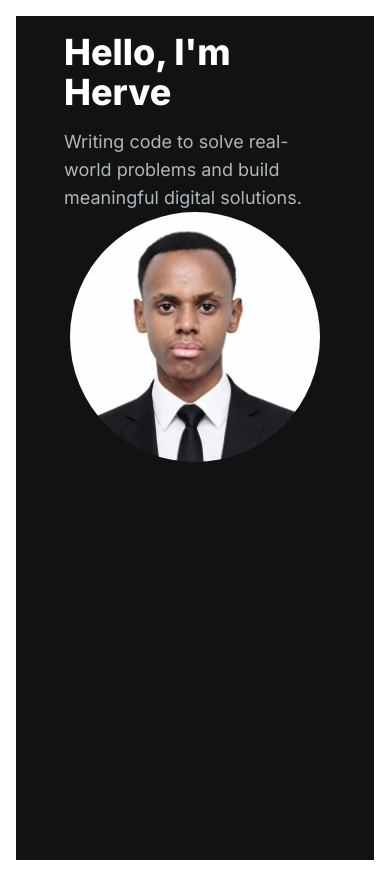
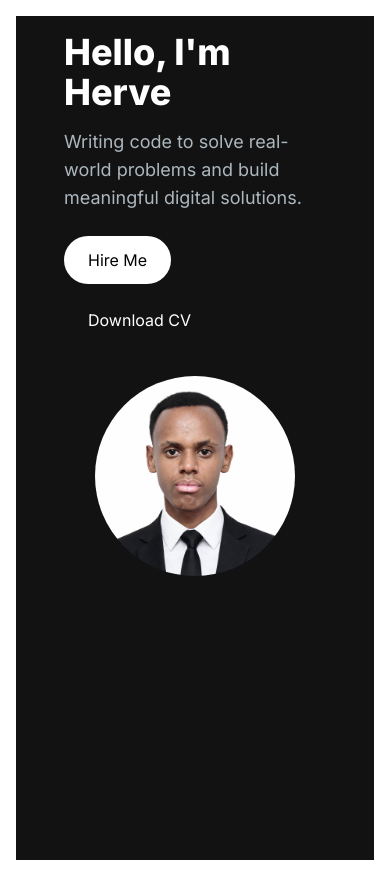
Before and after one commit to mupenziherve/non-stop-challenges, a Next.js app in the folder my-portifolio/portifolio/: page / in a window 390 px wide. Built offline with nearby package versions, Linux system fonts and the light colour scheme.

Commit message:
HeroSection

```diff
--- a/my-portifolio/portifolio/app/components/HeroSection.jsx
+++ b/my-portifolio/portifolio/app/components/HeroSection.jsx
@@ -9,19 +9,32 @@ const HeroSection = () => {
             Hello, I'm Herve
           </h1>
 
-          <p className="text-[#adb7be] text-lg lg:text-xl">
+          <p className="text-[#adb7be] mb-6 text-lg lg:text-xl">
             Writing code to solve real-world problems and build meaningful
             digital solutions.
           </p>
+          <div>
+            <button className="bg-white rounded-full text-black px-6 py-3 mr-4 hover:bg-slate-200">
+              Hire Me
+            </button>
+            <button className="px-6 py-3 rounded-full hover:bg-green text-white border-white mt-3">
+              Download CV
+            </button>
+          </div>
         </div>
 
-        <div className="col-span-5 flex justify-center">
-          <div className="rounded-full overflow-hidden w-[250px] h-[250px]">
+        <div className="col-span-5 flex justify-center mt-8 lg:mt-0">
+          <div
+            className="rounded-full overflow-hidden
+              w-50 h-50
+              sm:w-62.5 sm:h-62.5
+               lg:w-87.5 lg:h-87.5"
+          >
             <Image
               src="/passport.png"
               alt="hero image"
-              width={250}
-              height={250}
+              width={350}
+              height={350}
               className="object-cover"
             />
           </div>
```
